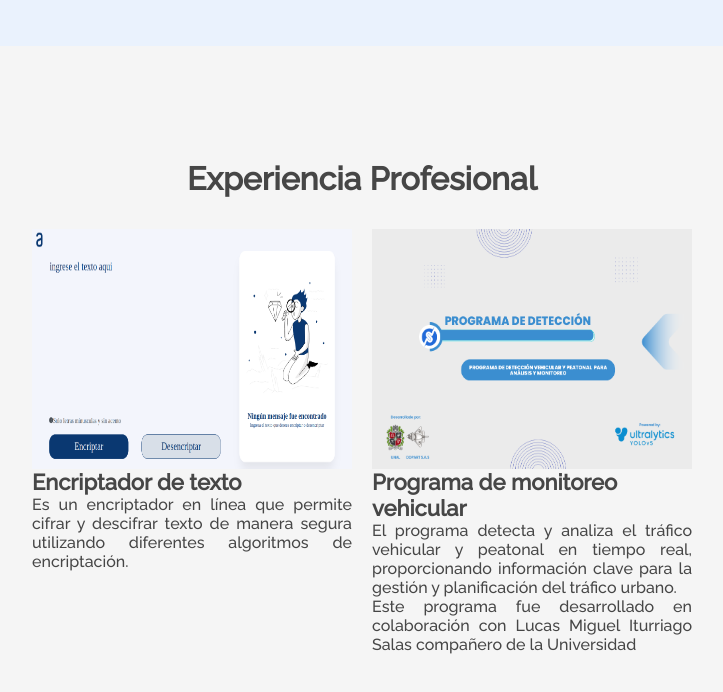
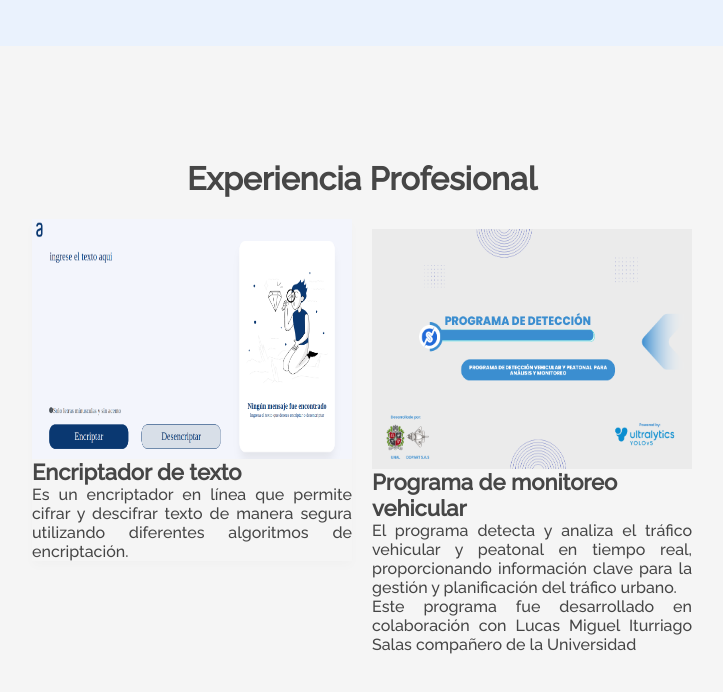
Before and after one commit to ebanguera/Portafolio_ONE, a plain HTML site: page index.html in a window 1280 px wide. In both pictures the pointer is over the element 470 px from the left and 2797 px from the top of the page. Shown: the part 2397-3089 px from the top of the page, without its empty margins (278-1001 px from the left). Drawn offline with Linux system fonts and the light colour scheme.

Commit message:
proyectos

```diff
--- a/proyectos.css
+++ b/proyectos.css
@@ -52,8 +52,12 @@ li a:hover {
     margin-block-start: 0em;
     margin-block-end: 0em;
     width: min-content;
+    transition: all 0.3s ease;
 }
-
+.proyectos__box:hover{
+    transform: translateY(-10px);
+    box-shadow: 0 5px 10px rgba(0, 0, 0, 0.02);
+}
 .lista__proyectos{
     list-style: none;
     padding-inline-start: 0px;
```
